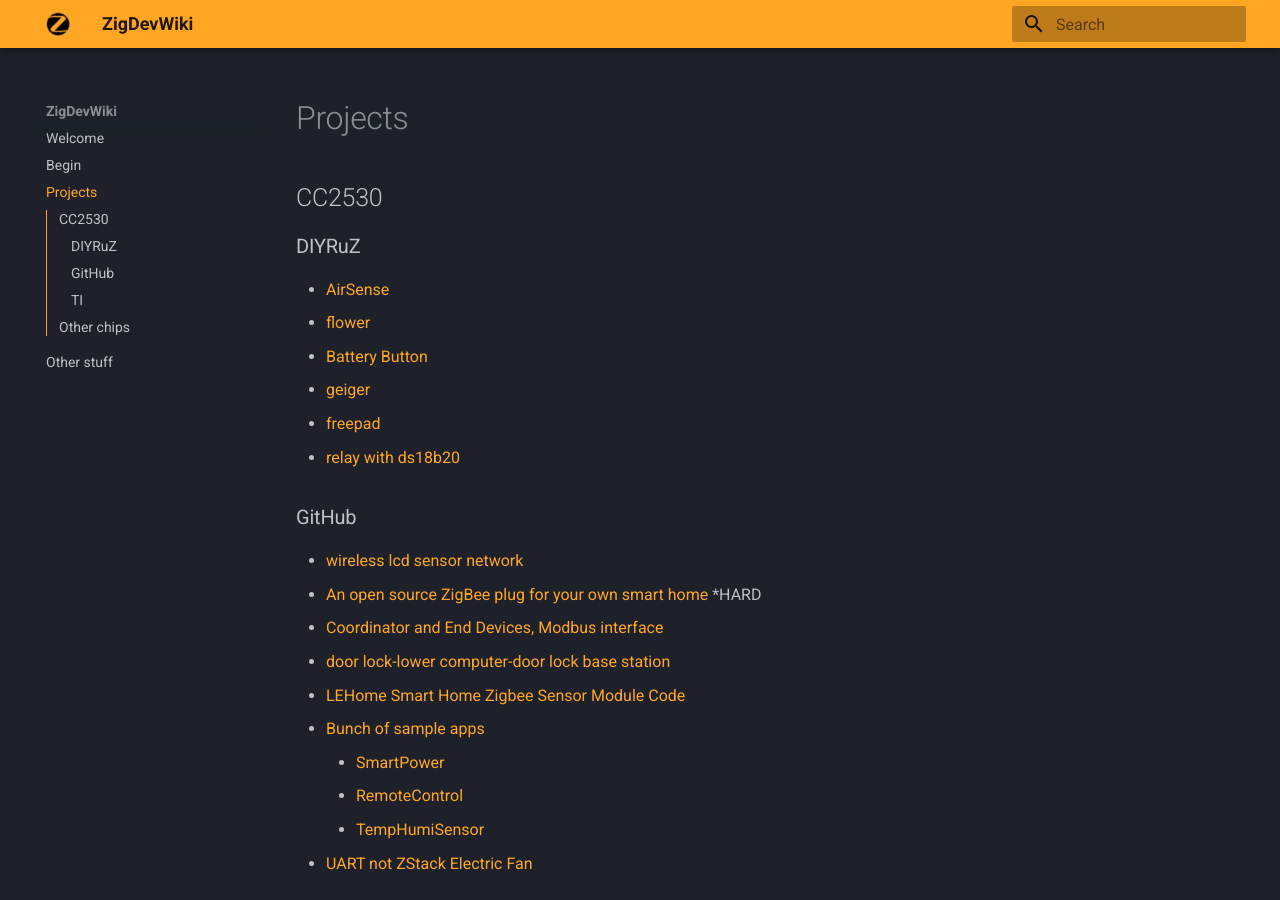
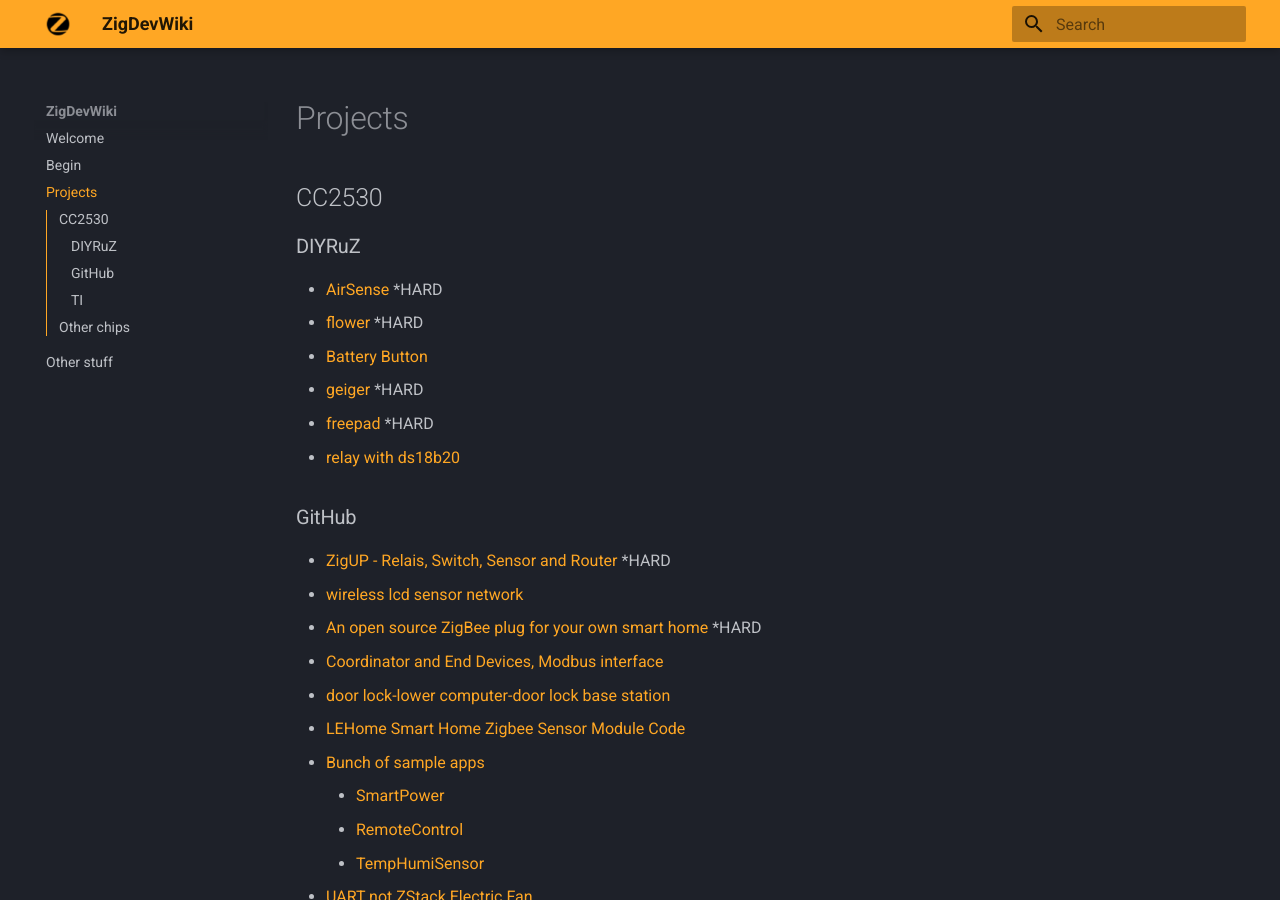
Before and after one commit to ZigDevWiki/zigdevwiki.github.io, an MkDocs documentation site: the page built from docs/1_projects.md, in a window 1280 px wide and 900 px high. Built offline with MkDocs 1.6.1 and Material for MkDocs 9.7.7, drawn with Linux system fonts in a browser that asks for light colours.

Commit message:
Update 1_projects.md

```diff
--- a/docs/1_projects.md
+++ b/docs/1_projects.md
@@ -3,14 +3,15 @@
 ##CC2530
 
 ###DIYRuZ
-* [AirSense](https://github.com/diyruz/AirSense)
-* [flower](https://github.com/diyruz/flower)
+* [AirSense](https://github.com/diyruz/AirSense) *HARD
+* [flower](https://github.com/diyruz/flower) *HARD
 * [Battery Button](https://github.com/diyruz/reed)
-* [geiger](https://github.com/diyruz/geiger)
-* [freepad](https://github.com/diyruz/freepad)
+* [geiger](https://github.com/diyruz/geiger) *HARD
+* [freepad](https://github.com/diyruz/freepad)  *HARD
 * [relay with ds18b20](https://github.com/diyruz/diyruz_rt)
 
 ###GitHub
+* [ZigUP - Relais, Switch, Sensor and Router](https://github.com/formtapez/ZigUP) *HARD
 * [wireless lcd sensor network](https://github.com/smileboywtu/ZigbeeLcdStack)
 * [An open source ZigBee plug for your own smart home](https://github.com/makerdiary/Smart-Plug) *HARD
 * [Coordinator and End Devices, Modbus interface](https://github.com/temcocontrols/Zigbee-Tstat8-T3-controllers)
```
